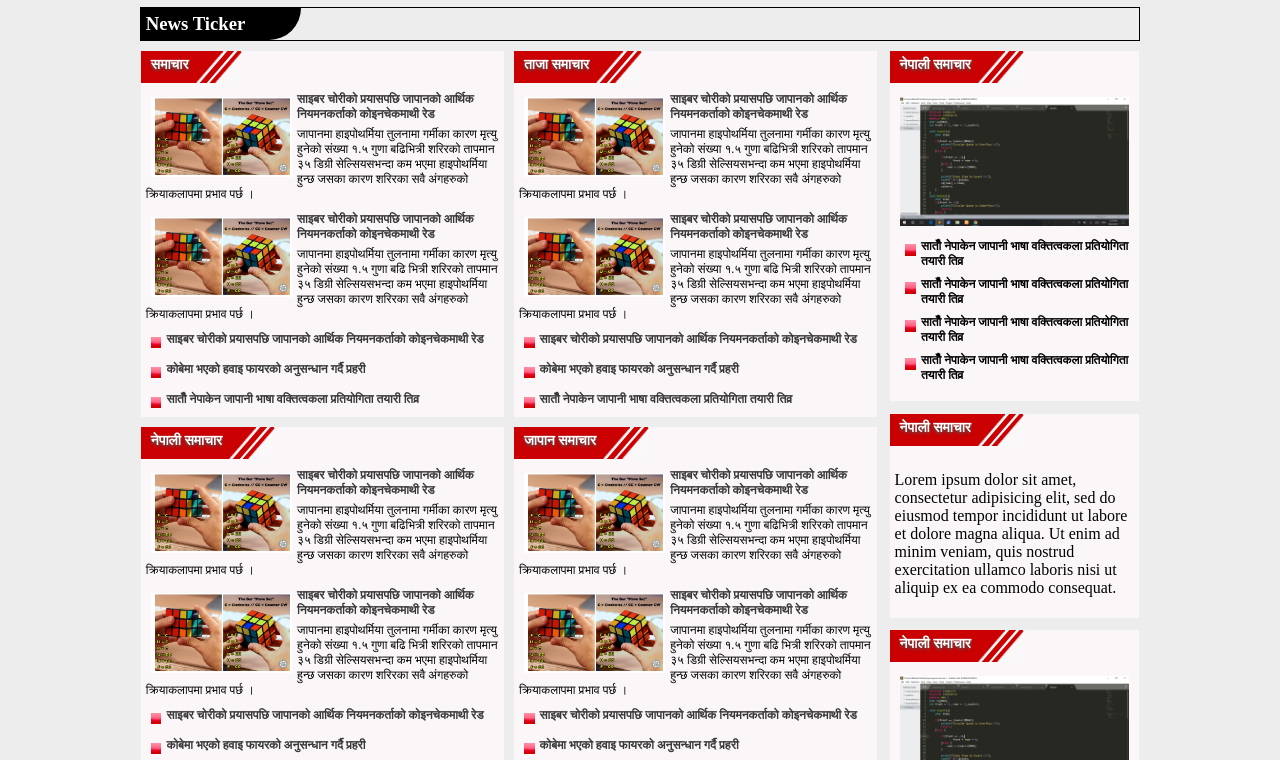
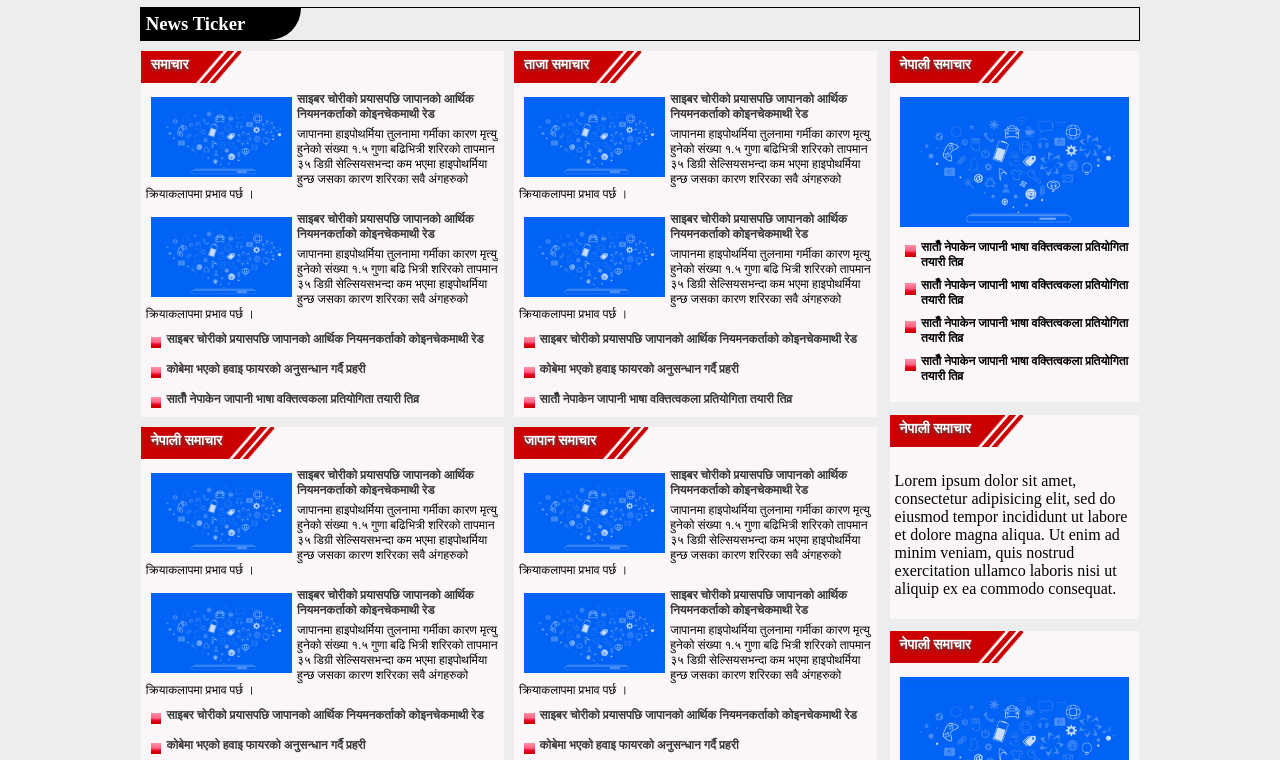
Before and after one commit to bikashthapa01/japannepal, a plain HTML site: page index.html in a window 1280 px wide. Shown: the part 183-943 px from the top of the page. Drawn offline with Linux system fonts and the light colour scheme.

Commit message:
images fixed

```diff
--- a/index.html
+++ b/index.html
@@ -59,13 +59,13 @@
 			<img id="block_img" src="img/bgtitle.jpg">
 			<ul>
 				<li>
-					<img class="feature_img" src="img/feature.png">
+					<img class="feature_img" src="img/feature.jpg">
 					<a href="#"><h1 class="article_title">साइबर चोरीको प्रयासपछि जापानको आर्थिक नियमनकर्ताको कोइनचेकमाथी रेड</h1></a>
 					<p class="article_content">
 जापानमा हाइपोथर्मिया तुलनामा गर्मीका कारण मृत्यु हुनेको संख्या १.५ गुणा बढिभित्री शरिरको तापमान ३५ डिग्री सेल्सियसभन्दा कम भएमा हाइपोथर्मिया हुन्छ जसका कारण शरिरका सवै अंगहरुको क्रियाकलापमा प्रभाव पर्छ ।</p>
 				</li>
 				<li>
-					<img class="feature_img" src="img/feature.png">
+					<img class="feature_img" src="img/feature.jpg">
 					<a href="#"><h1 class="article_title">साइबर चोरीको प्रयासपछि जापानको आर्थिक नियमनकर्ताको कोइनचेकमाथी रेड</h1></a>
 					<p class="article_content">
 जापानमा हाइपोथर्मिया तुलनामा गर्मीका कारण मृत्यु हुनेको संख्या १.५ गुणा बढि भित्री शरिरको तापमान ३५ डिग्री सेल्सियसभन्दा कम भएमा हाइपोथर्मिया हुन्छ जसका कारण शरिरका सवै अंगहरुको क्रियाकलापमा प्रभाव पर्छ ।</p>
@@ -90,13 +90,13 @@
 
 						<ul>
 				<li>
-					<img class="feature_img" src="img/feature.png">
+					<img class="feature_img" src="img/feature.jpg">
 					<a href="#"><h1 class="article_title">साइबर चोरीको प्रयासपछि जापानको आर्थिक नियमनकर्ताको कोइनचेकमाथी रेड</h1></a>
 					<p class="article_content">
 जापानमा हाइपोथर्मिया तुलनामा गर्मीका कारण मृत्यु हुनेको संख्या १.५ गुणा बढिभित्री शरिरको तापमान ३५ डिग्री सेल्सियसभन्दा कम भएमा हाइपोथर्मिया हुन्छ जसका कारण शरिरका सवै अंगहरुको क्रियाकलापमा प्रभाव पर्छ ।</p>
 				</li>
 				<li>
-					<img class="feature_img" src="img/feature.png">
+					<img class="feature_img" src="img/feature.jpg">
 					<a href="#"><h1 class="article_title">साइबर चोरीको प्रयासपछि जापानको आर्थिक नियमनकर्ताको कोइनचेकमाथी रेड</h1></a>
 					<p class="article_content">
 जापानमा हाइपोथर्मिया तुलनामा गर्मीका कारण मृत्यु हुनेको संख्या १.५ गुणा बढि भित्री शरिरको तापमान ३५ डिग्री सेल्सियसभन्दा कम भएमा हाइपोथर्मिया हुन्छ जसका कारण शरिरका सवै अंगहरुको क्रियाकलापमा प्रभाव पर्छ ।</p>
@@ -125,13 +125,13 @@
 
 						<ul>
 				<li>
-					<img class="feature_img" src="img/feature.png">
+					<img class="feature_img" src="img/feature.jpg">
 					<a href="#"><h1 class="article_title">साइबर चोरीको प्रयासपछि जापानको आर्थिक नियमनकर्ताको कोइनचेकमाथी रेड</h1></a>
 					<p class="article_content">
 जापानमा हाइपोथर्मिया तुलनामा गर्मीका कारण मृत्यु हुनेको संख्या १.५ गुणा बढिभित्री शरिरको तापमान ३५ डिग्री सेल्सियसभन्दा कम भएमा हाइपोथर्मिया हुन्छ जसका कारण शरिरका सवै अंगहरुको क्रियाकलापमा प्रभाव पर्छ ।</p>
 				</li>
 				<li>
-					<img class="feature_img" src="img/feature.png">
+					<img class="feature_img" src="img/feature.jpg">
 					<a href="#"><h1 class="article_title">साइबर चोरीको प्रयासपछि जापानको आर्थिक नियमनकर्ताको कोइनचेकमाथी रेड</h1></a>
 					<p class="article_content">
 जापानमा हाइपोथर्मिया तुलनामा गर्मीका कारण मृत्यु हुनेको संख्या १.५ गुणा बढि भित्री शरिरको तापमान ३५ डिग्री सेल्सियसभन्दा कम भएमा हाइपोथर्मिया हुन्छ जसका कारण शरिरका सवै अंगहरुको क्रियाकलापमा प्रभाव पर्छ ।</p>
@@ -156,13 +156,13 @@
 
 						<ul>
 				<li>
-					<img class="feature_img" src="img/feature.png">
+					<img class="feature_img" src="img/feature.jpg">
 					<a href="#"><h1 class="article_title">साइबर चोरीको प्रयासपछि जापानको आर्थिक नियमनकर्ताको कोइनचेकमाथी रेड</h1></a>
 					<p class="article_content">
 जापानमा हाइपोथर्मिया तुलनामा गर्मीका कारण मृत्यु हुनेको संख्या १.५ गुणा बढिभित्री शरिरको तापमान ३५ डिग्री सेल्सियसभन्दा कम भएमा हाइपोथर्मिया हुन्छ जसका कारण शरिरका सवै अंगहरुको क्रियाकलापमा प्रभाव पर्छ ।</p>
 				</li>
 				<li>
-					<img class="feature_img" src="img/feature.png">
+					<img class="feature_img" src="img/feature.jpg">
 					<a href="#"><h1 class="article_title">साइबर चोरीको प्रयासपछि जापानको आर्थिक नियमनकर्ताको कोइनचेकमाथी रेड</h1></a>
 					<p class="article_content">
 जापानमा हाइपोथर्मिया तुलनामा गर्मीका कारण मृत्यु हुनेको संख्या १.५ गुणा बढि भित्री शरिरको तापमान ३५ डिग्री सेल्सियसभन्दा कम भएमा हाइपोथर्मिया हुन्छ जसका कारण शरिरका सवै अंगहरुको क्रियाकलापमा प्रभाव पर्छ ।</p>
@@ -190,7 +190,7 @@
 			<div class="widget_content">
 				<ul>
 					<li>
-						<img src="img/circular.png">
+						<img src="img/feature.jpg">
 						<!-- <img id="button"  src="img/button.png"> -->
 						<a href="#"><h1><img id="button_widget"  src="img/button.png">सातौँ नेपाकेन जापानी भाषा वक्तित्वकला प्रतियोगिता तयारी तिव्र</h1></a>
 
@@ -228,7 +228,7 @@
 			<div class="widget_content">
 				<ul>
 					<li>
-						<img src="img/circular.png">
+						<img src="img/feature.jpg">
 						<!-- <img id="button"  src="img/button.png"> -->
 						<a href="#"><h1><img id="button_widget"  src="img/button.png">सातौँ नेपाकेन जापानी भाषा वक्तित्वकला प्रतियोगिता तयारी तिव्र</h1></a>
 
```
Also changed, not shown: img/circular.PNG (deleted), img/feature.PNG (deleted), img/feature.jpg (added).
